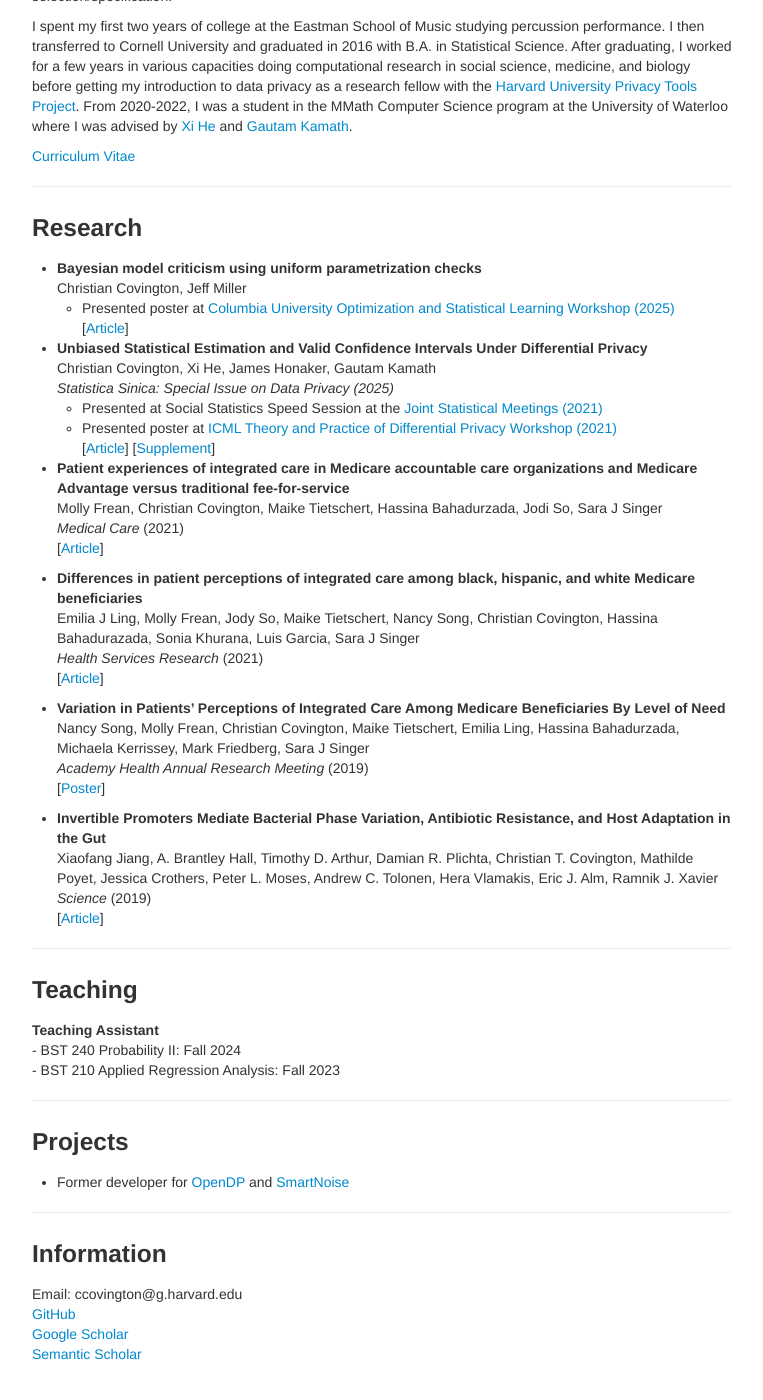
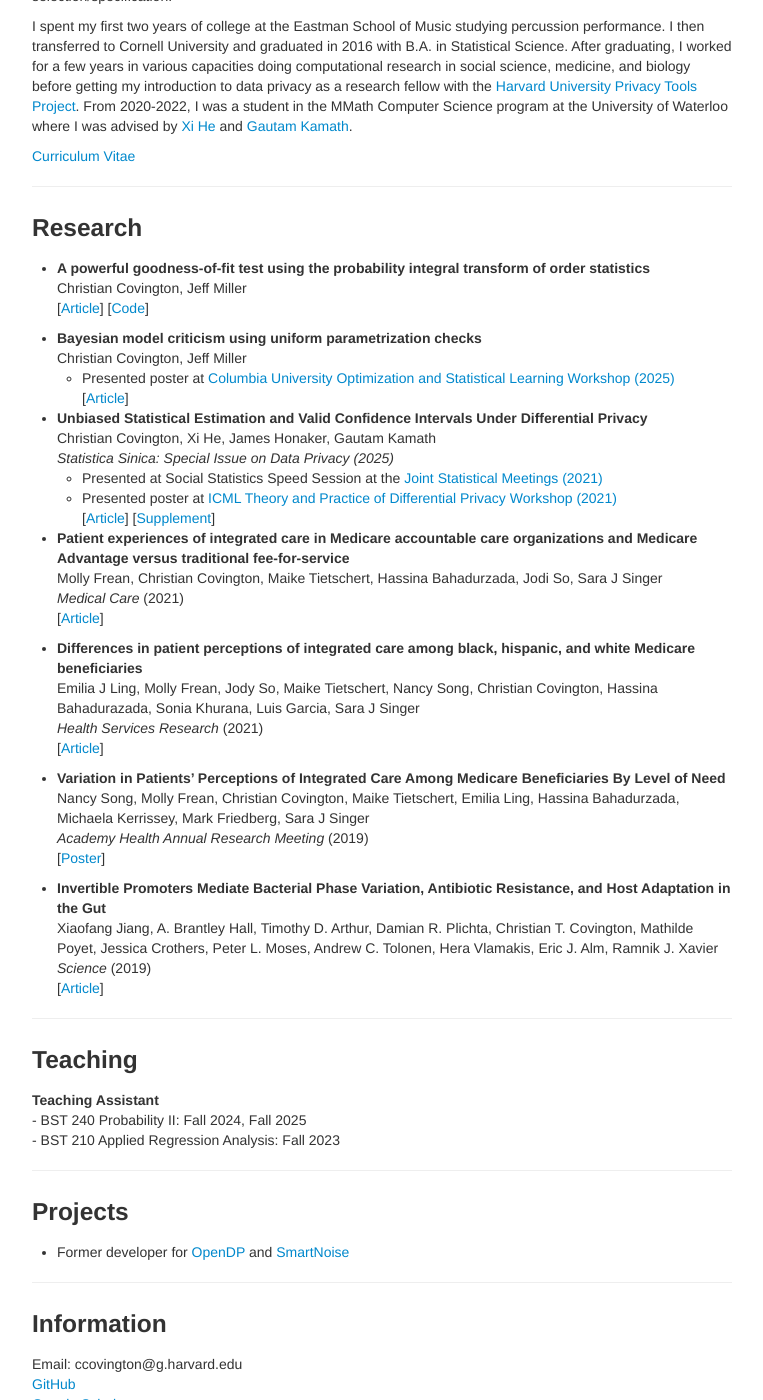
Before and after one commit to ctcovington/ctcovington.github.io, a Jekyll site: the page built from index.md, in a window 1280 px wide and 1400 px high, scrolled down 621 px. Shown: the whole window, without its empty margins (258-1021 px from the left). Built offline with Jekyll 4.4.1, drawn with Linux system fonts in a browser that asks for light colours.

Commit message:
add PITOS

```diff
--- a/index.md
+++ b/index.md
@@ -22,6 +22,12 @@
 ---
 
 ### Research
+
+- **A powerful goodness-of-fit test using the probability integral transform of order statistics** \\
+Christian Covington, Jeff Miller \\
+[[Article](https://arxiv.org/abs/2510.22854)]
+[[Code](https://github.com/ctcovington/PITOS)]
+
 - **Bayesian model criticism using uniform parametrization checks** \\
 Christian Covington, Jeff Miller \\
     - Presented poster at [Columbia University Optimization and Statistical Learning Workshop (2025)](https://stat.columbia.edu/optimization-and-statistical-learning-workshop/) \\
@@ -59,7 +65,7 @@
 
 ### Teaching
 **Teaching Assistant** \\
-    - BST 240 Probability II: Fall 2024 \\
+    - BST 240 Probability II: Fall 2024, Fall 2025 \\
     - BST 210 Applied Regression Analysis: Fall 2023
 
 ---
```
Also changed, not shown: upc_correction.png (deleted), 2 other files.
